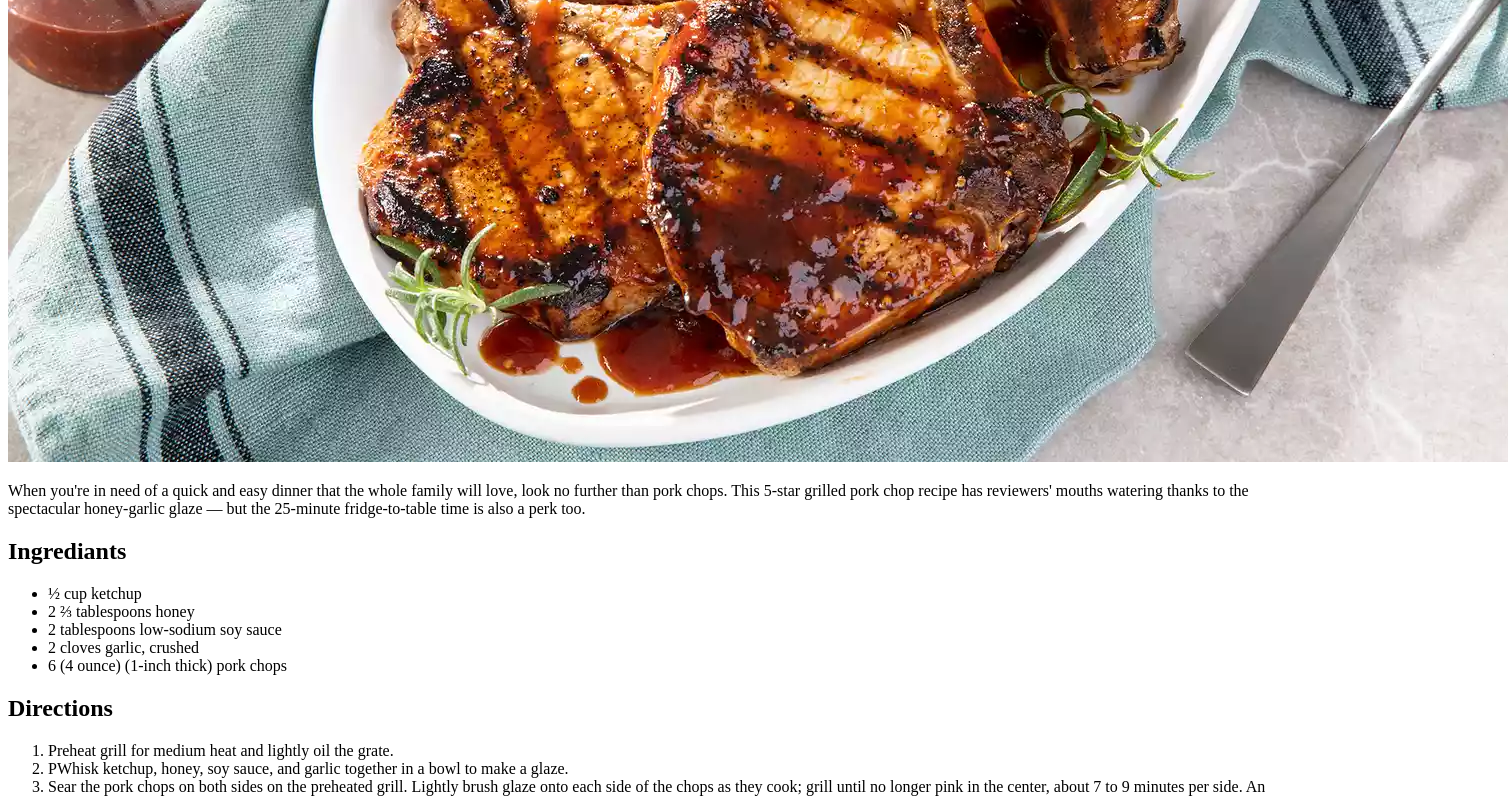
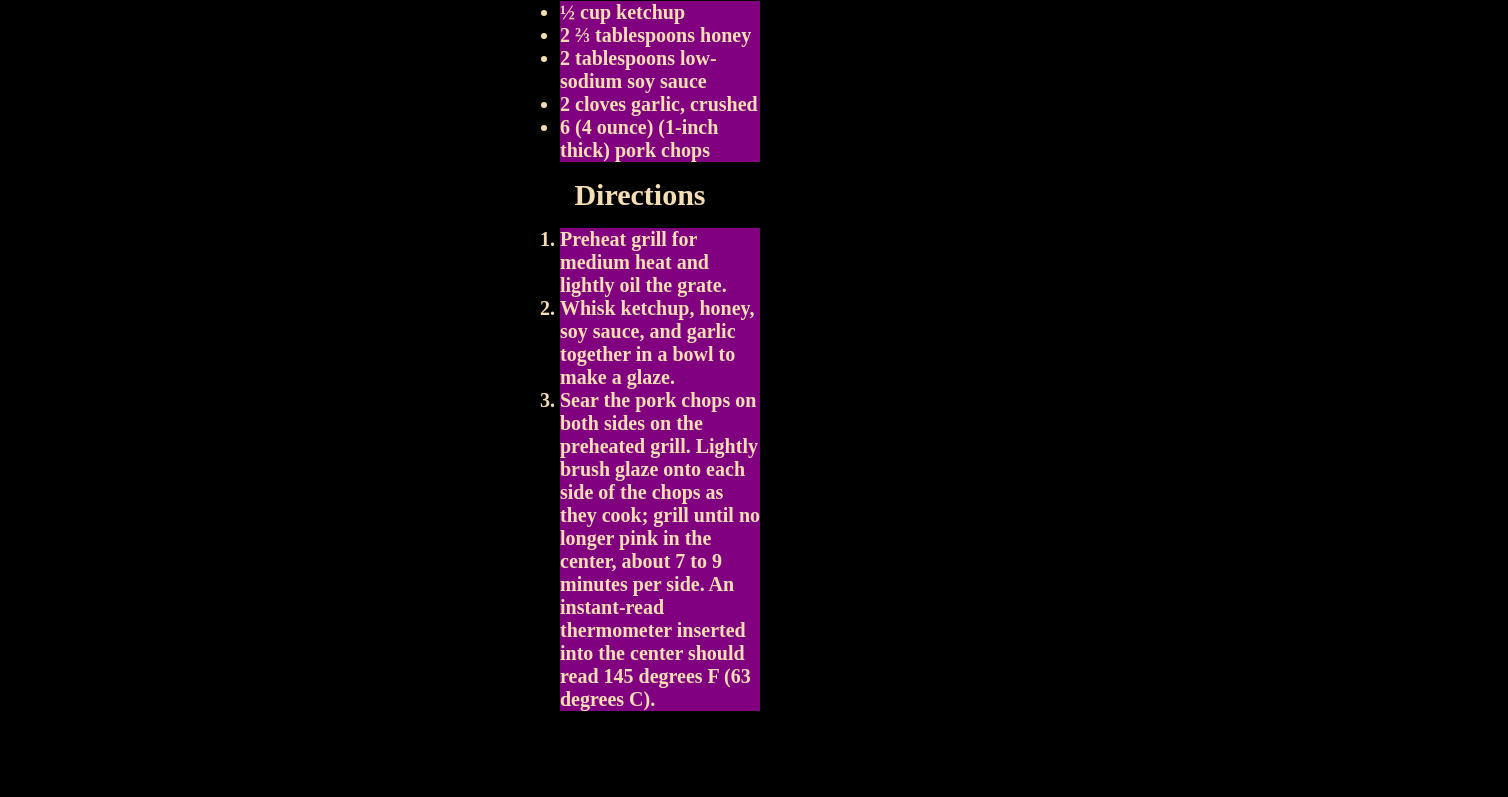
Before and after one commit to DatPipBoy/odin-recipes, a plain HTML site: page recipes/Honey-Garlic-Pork-Chops.html in a window 1280 px wide. Shown: the part 652-1449 px from the top of the page, 1508 px wide, since content can reach past the window. After the commit the page ends 1379 px from the top, so only its background shows below. Drawn offline with Linux system fonts and the light colour scheme.

Commit message:
Added CSS style sheet, basic styling

```diff
--- a/recipes/Honey-Garlic-Pork-Chops.html
+++ b/recipes/Honey-Garlic-Pork-Chops.html
@@ -1,31 +1,37 @@
 <!DOCTYPE html>
 <html lang="en">
     <meta charset="UTF-8">
-
+    <link rel="stylesheet" href="../styles.css">
     <title>World's Best Honey Garlic Pork Chops</title>
 
     <body>
-        <h1>World's Best Honey Garlic Pork Chops</h1>
+        <div>World's Best Honey Garlic Pork Chops</div>
         <p>A quick and simple grilled pork chop that everyone will love featuring a simple and easy glaze.</p>
+        <img class="picture">
             <img src="../images/honey-garlic-pork-chops.webp" alt="Pork Chops">
+        </img>
 
         <p>When you're in need of a quick and easy dinner that the whole family will love, look no further than pork chops. This 5-star grilled pork chop recipe has reviewers' mouths watering thanks to the spectacular honey-garlic glaze — but the 25-minute fridge-to-table time is also a perk too.</p>
 
-        <h2>Ingrediants</h2>
+        <div>Ingrediants</div>
 
         <ul>
+            <div class="instructions">
                 <li>½ cup ketchup</li>
                 <li>2 ⅔ tablespoons honey</li>
                 <li>2 tablespoons low-sodium soy sauce</li>
                 <li>2 cloves garlic, crushed</li>
                 <li>6 (4 ounce) (1-inch thick) pork chops</li>
+            </div>
         </ul>
 
-        <h2>Directions</h2>
+        <div>Directions</div>
         <ol>
+            <div class="instructions">
                 <li>Preheat grill for medium heat and lightly oil the grate.</li>
-            <li>PWhisk ketchup, honey, soy sauce, and garlic together in a bowl to make a glaze.</li>
+                <li>Whisk ketchup, honey, soy sauce, and garlic together in a bowl to make a glaze.</li>
                 <li>Sear the pork chops on both sides on the preheated grill. Lightly brush glaze onto each side of the chops as they cook; grill until no longer pink in the center, about 7 to 9 minutes per side. An instant-read thermometer inserted into the center should read 145 degrees F (63 degrees C).</li>
+            </div>
         </ol>
     </body>
 </html>
--- /dev/null
+++ b/styles.css
@@ -0,0 +1,40 @@
+body {
+    background-color: black;
+}
+
+div {
+    display: table;
+    margin: 0 auto;
+    background-color: black;
+    color: wheat;
+    font-size: 30px;
+    font-weight: 800;
+}
+
+.instructions {
+    background-color: purple;
+    display: block;
+    inline-size: 200px;
+    overflow-wrap: break-word;
+    margin: 0 auto;
+    font-size: 20px;
+    font font-weight: 400;
+}
+
+p {
+    color: wheat;
+    display: table;
+    inline-size: 600px;
+    overflow-wrap: break-word;
+    margin: 0 auto;
+    font-size: 20px;
+    font-family: sans-serif;
+}
+
+img {
+    height: auto;
+    width: 600px;
+    display: table;
+    margin-left: auto;
+    margin-right: auto;
+}
```
Also changed, not shown: index.html (+12 -7 lines), recipes/Chicken-Cordon-Bleu.html (+15 -4 lines), recipes/simple-baked-chicken-breasts.html (+14 -5 lines). Lines whose indentation alone changed are shown as unchanged.
